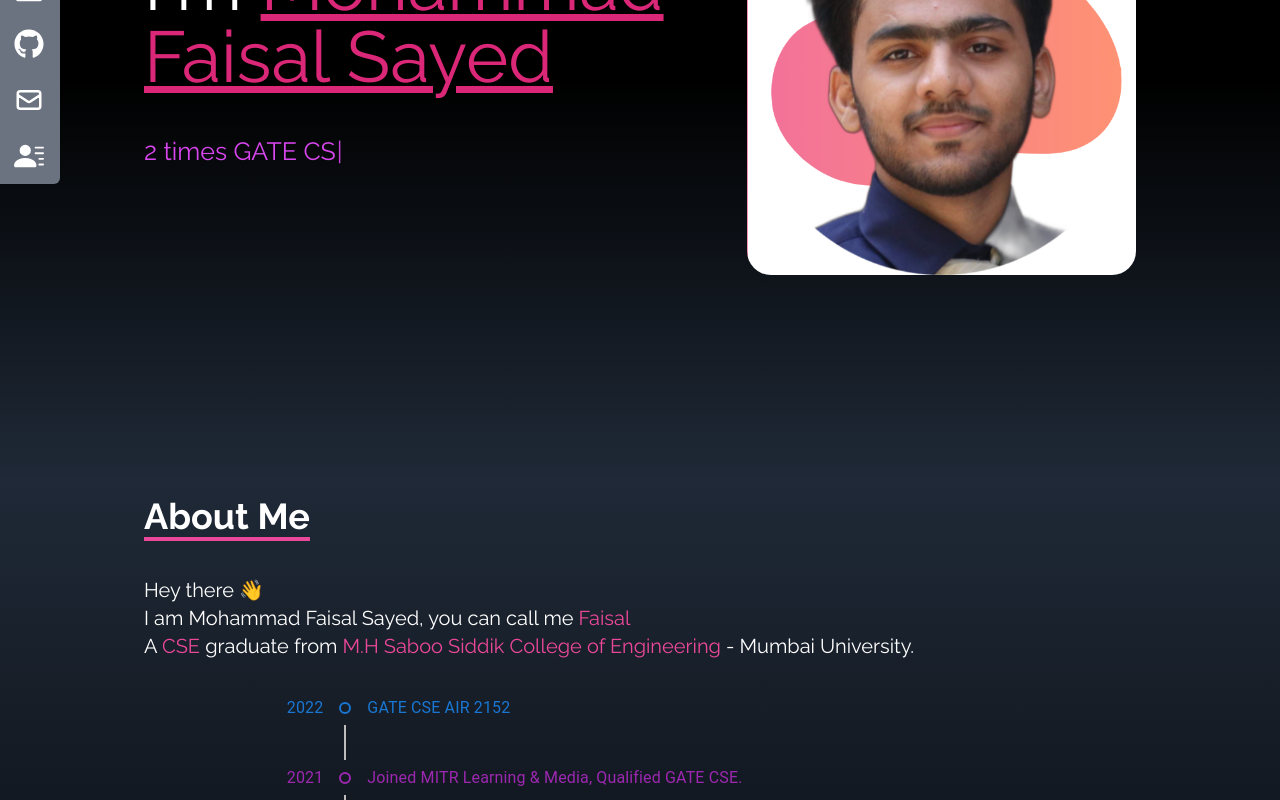
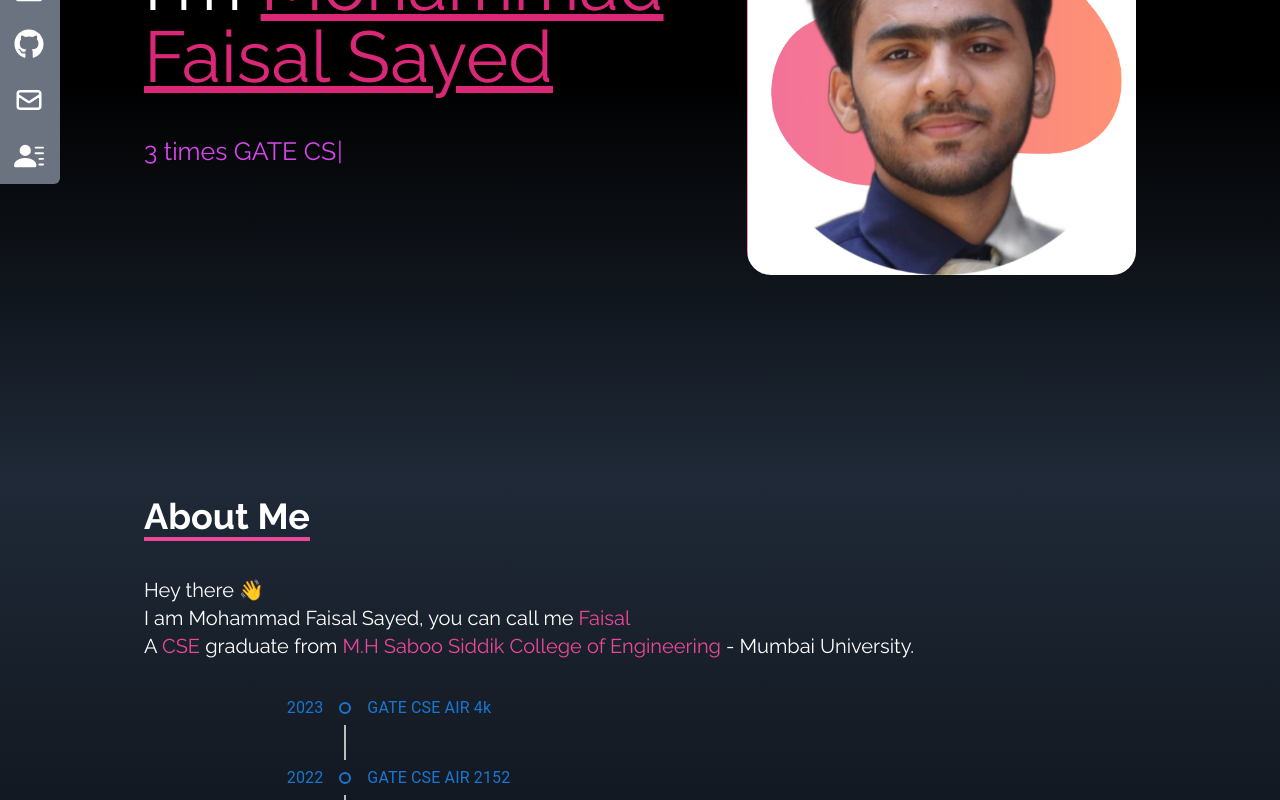
Before and after one commit to sayyedfaixal/csefaisal, a React (Create React App) app: page / in a window 1280 px wide. Shown: the part 320-1120 px from the top of the page. Built offline with nearby package versions, Linux system fonts and the light colour scheme.

Commit message:
Typewritter text updated

```diff
--- a/src/components/About.jsx
+++ b/src/components/About.jsx
@@ -30,6 +30,17 @@ const About = () => {
               flex: 0.2,
             },
           }}>
+          <TimelineItem>
+            <TimelineOppositeContent color="primary">
+              2023
+            </TimelineOppositeContent>
+            <TimelineSeparator>
+              <TimelineDot variant="outlined" color="primary" />
+              <TimelineConnector />
+            </TimelineSeparator>
+            <TimelineContent color ="primary">GATE CSE AIR 4k</TimelineContent>
+          </TimelineItem>
+
           <TimelineItem>
             <TimelineOppositeContent color="primary">
               2022
--- a/src/components/Home.jsx
+++ b/src/components/Home.jsx
@@ -12,7 +12,7 @@ const Home = () => {
                 <p className=" text-[25px] text-fuchsia-500  py-10 max-w-md">
                 <Typewriter
                     options={{
-                        strings: ['A Front-end Web Developer.', '2 times GATE CSE Qualfied with AIR 2152 in 2022', 'Winner of Smart India Hackathon 2019.', 'A Curious Learner.'],
+                        strings: ['A Front-end Web Developer.', '3 times GATE CSE Qualfied with AIR 2152, AIR 4330 in 2022, 2023 respectively', 'Winner of Smart India Hackathon 2019.', 'A Curious Learner.'],
                         autoStart: true,
                         loop: true,
                         delay : 50
```
